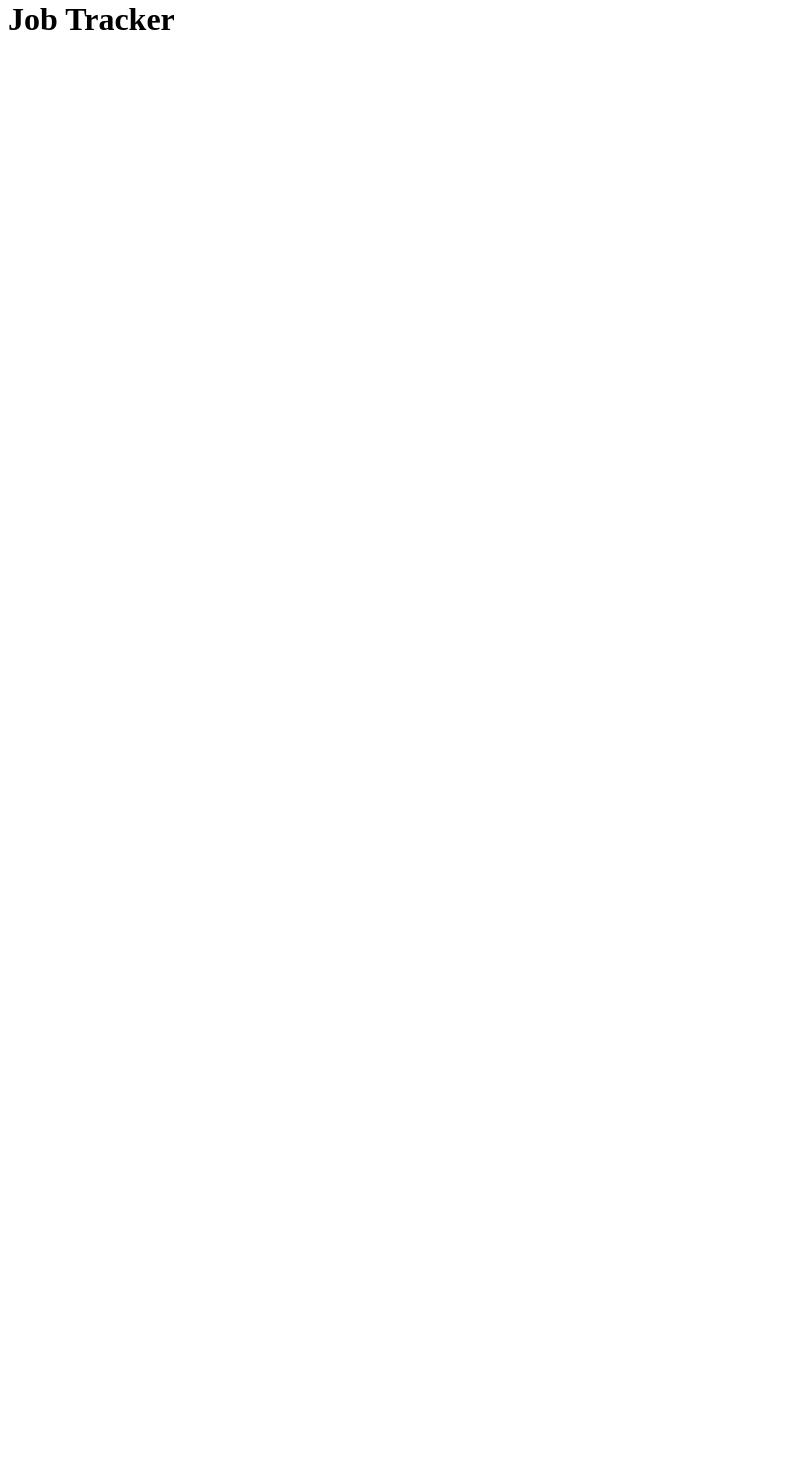
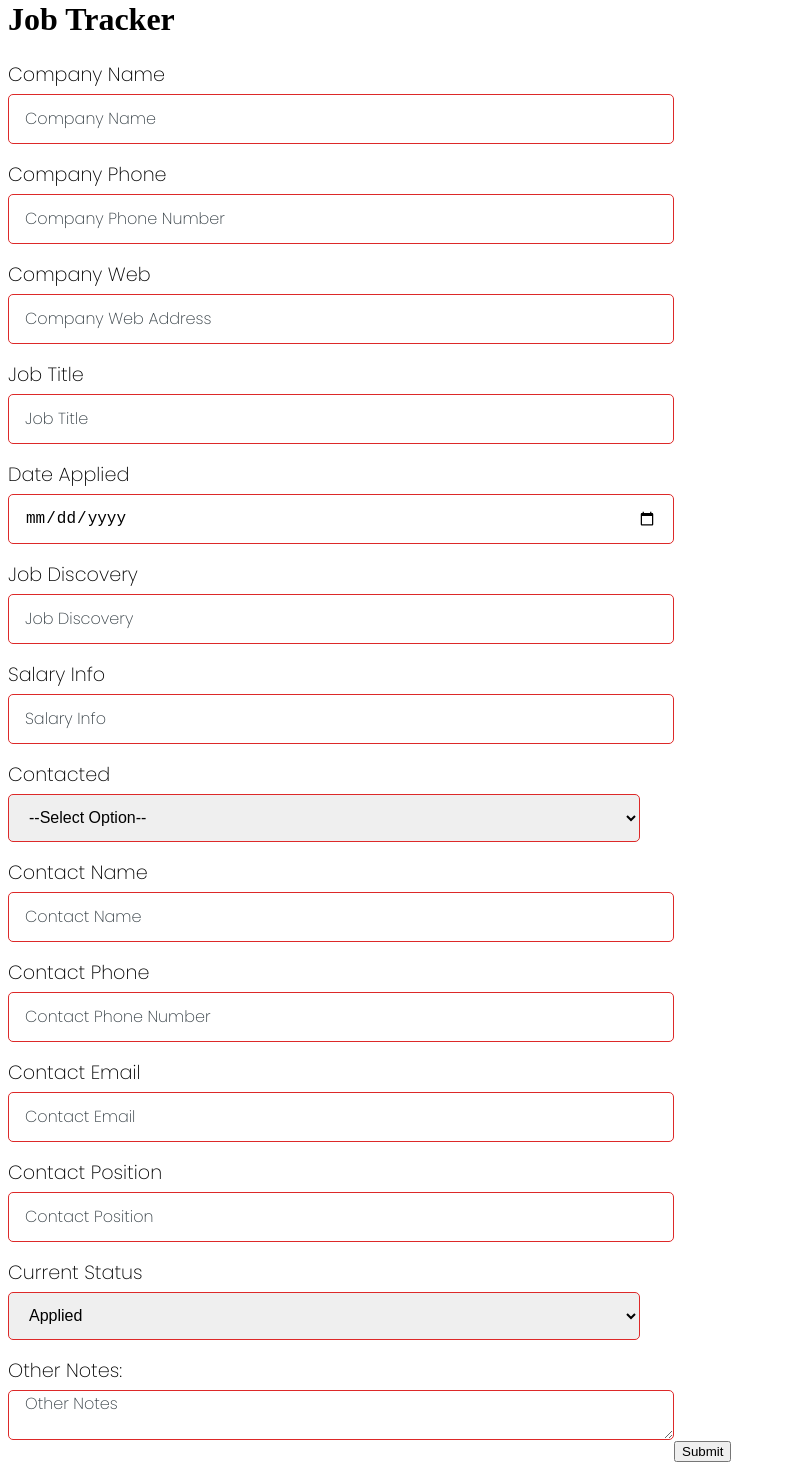
Before and after one commit to GeoffKellyNC/job-tracker-app, a React (Create React App) app: page / in a window 1280 px wide. Shown: the part 20-1490 px from the top of the page, without its empty margins (0-786 px from the left). Before the commit the page ends 800 px from the top, so only its background shows below. Built offline with nearby package versions, Linux system fonts and the light colour scheme.

Commit message:
added styling and also can display submitted applicaiton to scren

```diff
--- a/package.json
+++ b/package.json
@@ -10,6 +10,7 @@
     "react-dom": "^17.0.2",
     "react-router-dom": "^6.2.2",
     "react-scripts": "5.0.0",
+    "uuid": "^8.3.2",
     "web-vitals": "^2.1.4"
   },
   "scripts": {
--- a/src/App.js
+++ b/src/App.js
@@ -1,17 +1,79 @@
 import './App.css';
 import React, { useState } from 'react';
+import { v4 as uuid } from 'uuid';
+
+import AppForm from './components/AppForm'
+import ApplicationItems from './components/ApplicationItems'
 
 
 const initialFormValues = {
-
+  companyName: '',
+  companyPhone: '',
+  companyWeb: '',
+  jobTitle: '',
+  dateApplied: '',
+  jobDiscovery: '',
+  salaryInfo: '',
+  contactQues: '',
+  contactName: '',
+  contactPhone: '',
+  contactEmail: '',
+  contactPosition: '',
+  currentStatus: '',
+  otherNotes: '',
 }
 
 function App() {
+  const [formValues, setFormValues] = useState(initialFormValues);
+  const [application,setApplication] = useState([]);
+
+
+  const updateValues = (inputName, inputValue) => {
+    setFormValues({
+      ...formValues,
+      [inputName]: inputValue
+    })
+  }
+
+  const handelSubmit = (e) => {
+    e.preventDefault();
+    const newApplication = {
+      id: uuid(),
+      companyName: formValues.companyName,
+      companyPhone: formValues.companyPhone,
+      companyWeb: formValues.companyWeb,
+      jobTitle: formValues.jobTitle,
+      dateApplied: formValues.dateApplied,
+      jobDiscovery: formValues.jobDiscovery,
+      salaryInfo: formValues.salaryInfo,
+      contactQues: formValues.contactQues,
+      contactName: formValues.contactName,
+      contactPhone: formValues.contactPhone,
+      contactEmail: formValues.contactEmail,
+      contactPosition: formValues.contactPosition,
+      currentStatus: formValues.currentStatus,
+      otherNotes: formValues.otherNotes,
+    }
+
+
+    setApplication([...application, newApplication]);
+    setFormValues(initialFormValues);
+    console.log(application);
+  }
+
+
+
+
+
   return (
     <div className="App">
       <header>
         <h1> Job Tracker </h1>
       </header>
+      <AppForm values = {formValues} update = {updateValues} submit = {handelSubmit}/>
+      {
+        application && <ApplicationItems application = {application} />
+      }
 
     </div>
   );
--- /dev/null
+++ b/src/components/AppForm.js
@@ -0,0 +1,136 @@
+import React from 'react'
+
+import './styles/appForm.css'
+
+function AppForm({ values, update, submit }) {
+
+const handleChange = (e) => {
+    const name = e.target.name;
+    const value = e.target.value;
+
+    update(name,value)
+}
+
+  return (
+    <div className = 'form-container'>
+        <form onSubmit={submit}>
+            <div className = 'form-inputs'>
+                <label>Company Name</label>
+                <input
+                    name = 'companyName'
+                    type = 'text'
+                    placeholder='Company Name'
+                    value = {values.companyName}
+                    onChange = {handleChange}
+                    />
+                <label>Company Phone</label>
+                <input
+                    name = 'companyPhone'
+                    type='tel'
+                    placeholder = 'Company Phone Number'
+                    value = {values.companyPhone}
+                    onChange = {handleChange}
+                />
+                <label>Company Web</label>
+                <input
+                    name = 'companyWeb'
+                    type = 'text'
+                    placeholder = 'Company Web Address'
+                    value = {values.companyWeb}
+                    onChange = {handleChange}
+                />
+                <label>Job Title</label>
+                <input
+                    name = 'jobTitle'
+                    type = 'text'
+                    placeholder = 'Job Title'
+                    value = {values.jobTitle}
+                    onChange = {handleChange}
+                />
+                <label>Date Applied</label>
+                <input
+                    name = 'dateApplied'
+                    type = 'date'
+                    placeholder = 'Date Applied'
+                    value = {values.dateApplied}
+                    onChange = {handleChange}
+                />
+                <label>Job Discovery</label>
+                <input
+                    name = 'jobDiscovery'
+                    type = 'text'
+                    placeholder = 'Job Discovery'
+                    value = {values.jobDiscovery}
+                    onChange = {handleChange}
+                />
+                <label>Salary Info</label>
+                <input
+                    name = 'salaryInfo'
+                    type = 'text'
+                    placeholder = 'Salary Info'
+                    value = {values.salaryInfo}
+                    onChange = {handleChange}
+                />
+                <label>Contacted</label>
+                <select name = 'contactQues' value = {values.contactQues} onChange = {handleChange}>
+                    <option value = ''>--Select Option--</option>
+                    <option value = 'Yes'>Yes</option>
+                    <option value = 'No'>No</option>
+                </select>
+                <label>Contact Name</label>
+                <input
+                    name = 'contactName'
+                    type = 'text'
+                    placeholder = 'Contact Name'
+                    value = {values.contactName}
+                    onChange = {handleChange}
+                />
+                <label>Contact Phone</label>
+                <input
+                    name = 'contactPhone'
+                    type = 'tel'
+                    placeholder = 'Contact Phone Number'
+                    value = {values.contactPhone}
+                    onChange = {handleChange}
+                />
+                <label>Contact Email</label>
+                <input
+                    name = 'contactEmail'
+                    type = 'email'
+                    placeholder = 'Contact Email'
+                    value = {values.contactEmail}
+                    onChange = {handleChange}
+                />
+                <label>Contact Position</label>
+                <input
+                    name = 'contactPosition'
+                    type = 'text'
+                    placeholder = 'Contact Position'
+                    value = {values.contactPosition}
+                    onChange = {handleChange}
+                />
+                <label>Current Status</label>
+                <select name = 'currentStatus' value = {values.currentStatus} onChange = {handleChange}>
+                    <option value = 'applies'>Applied</option>
+                    <option value = 'interviewSet'>Interview Phase</option>
+                    <option value = 'offer'>Offer</option>
+                    <option value = 'rejected'>Rejected</option>
+                    <option value = 'contacted'>Contacted</option>
+                    <option value = 'other'>Other</option>
+                </select>
+                <label>Other Notes:</label>
+                <textarea
+                    name = 'otherNotes'
+                    type = 'text'
+                    placeholder = 'Other Notes'
+                    value = {values.otherNotes}
+                    onChange = {handleChange} >
+                </textarea>
+                <button type = 'submit'>Submit</button>
+            </div>
+        </form>
+    </div>
+  )
+}
+
+export default AppForm
--- /dev/null
+++ b/src/components/ApplicationItems.js
@@ -0,0 +1,35 @@
+import React from 'react'
+
+function ApplicationItems({ application }) {
+  return (
+      <div>
+          {
+                application.map(app => {
+                    return(
+                        <div key = {app.id}>
+                            <span >Company Name:<span>{app.companyName}</span></span>
+                            <span >Company Phone:<span>{app.companyPhone}</span></span>
+                            <span >Company Web:<span>{app.companyWeb}</span></span>
+                            <span >Job Title:<span>{app.jobTitle}</span></span>
+                            <span >Date Applied:<span>{app.dateApplied}</span></span>
+                            <span >Job Discovery:<span>{app.jobDiscovery}</span></span>
+                            <span >Salary Info:<span>{app.salaryInfo}</span></span>
+                            <span >Contact Ques:<span>{app.contactQues}</span></span>
+                            <span >Contact Name:<span>{app.contactName}</span></span>
+                            <span >Contact Phone:<span>{app.contactPhone}</span></span>
+                            <span >Contact Email:<span>{app.contactEmail}</span></span>
+                            <span >Contact Position:<span>{app.contactPosition}</span></span>
+                            <span >Current Status:<span>{app.currentStatus}</span></span>
+                            <span >Current Status Date:<span>{app.currentStatusDate}</span></span>
+                            <span >Current Status Notes:<span>{app.currentStatusNotes}</span></span>
+                            <span >Other Notes:<span>{app.otherNotes}</span></span>
+                        </div>
+
+                    )
+                })
+          }
+      </div>
+  )
+}
+
+export default ApplicationItems
--- /dev/null
+++ b/src/components/styles/appForm.css
@@ -0,0 +1,28 @@
+@import url('https://fonts.googleapis.com/css2?family=Poppins:wght@100;200;700;800&display=swap');
+
+input, textarea, select{
+    width: 50%;
+    margin: auto;
+    height: 3em;
+    border-radius: 5px;
+    border: 1px solid rgb(221, 41, 41);
+    padding: 0 1em;
+    font-size: 1rem;
+    margin-bottom: 1em;
+}
+
+input::placeholder, textarea::placeholder{
+    color: rgb(50, 60, 66);
+    font-family: 'Poppins', sans-serif;
+}
+
+label{
+    display: block;
+    font-size: 1.2rem;
+    margin-bottom: 5px;
+    font-family: 'Poppins'
+}
+
+.form-container{
+
+}
```
Also changed, not shown: 1 other file (tests, documents, lock files or other folders).
